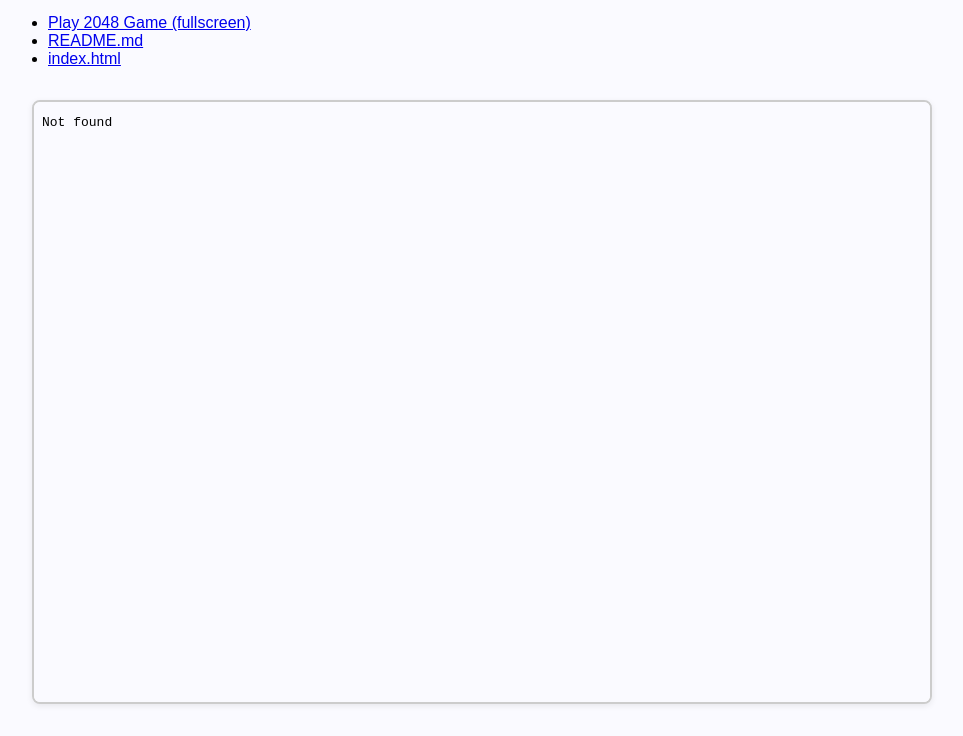
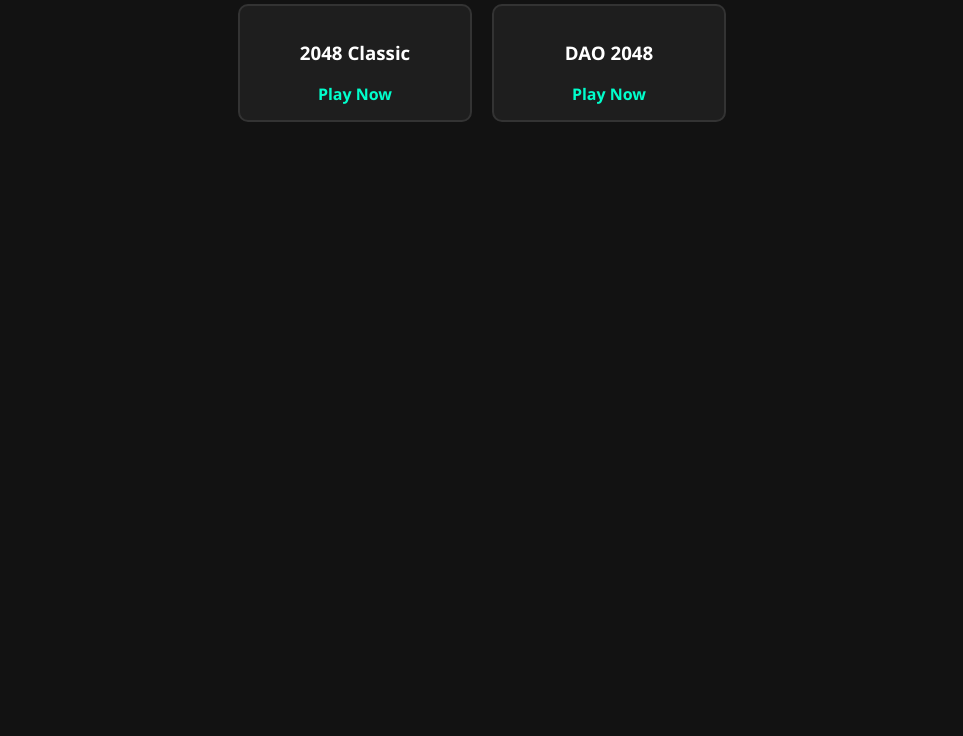
Before and after one commit to nicoesau13/cubicalcube.github.io, a plain HTML site: page index.html in a window 1280 px wide. Shown: the part 126-862 px from the top of the page, without its empty margins (158-1121 px from the left). After the commit the page ends 800 px from the top, so only its background shows below. Drawn offline with Linux system fonts and the light colour scheme.

Commit message:
Revamp index.html for Gaming Hub layout and style
Updated the layout and style of the gaming hub page, including new meta tags and a dynamic game grid.

```diff
--- a/index.html
+++ b/index.html
@@ -1,60 +1,70 @@
 <!DOCTYPE html>
 <html lang="en">
 <head>
-  <meta charset="UTF-8">
-  <title>Welcome to nicoesau13's GitHub Pages</title>
+  <meta charset="UTF-8" />
+  <meta name="viewport" content="width=device-width, initial-scale=1.0"/>
+  <title>Gaming Hub</title>
   <style>
-    html, body {
-      margin: 0;
-      padding: 0;
-      height: 100%;
-      font-family: sans-serif;
-      background: #fafaff;
-    }
-    .container {
-      max-width: 900px;
-      margin: 0 auto;
-      padding: 2rem 1rem;
+    body {
+      background-color: #121212;
+      color: #fff;
+      font-family: 'Segoe UI', sans-serif;
+      text-align: center;
+      padding: 20px;
     }
     h1 {
-      font-size: 2rem;
-      margin-bottom: 0.5em;
+      font-size: 2.5em;
+      margin-bottom: 20px;
     }
-    ul {
-      margin-bottom: 2em;
-      padding-left: 1em;
+    .game-grid {
+      display: flex;
+      flex-wrap: wrap;
+      justify-content: center;
+      gap: 20px;
     }
-    .scroll-frame {
-      border: 2px solid #ccc;
-      border-radius: 8px;
-      box-shadow: 0 2px 6px rgba(0,0,0,0.08);
-      max-height: 600px;
-      overflow: auto;
-      padding: 0;
-      background: #fff;
+    .game-card {
+      background: #1e1e1e;
+      border: 2px solid #333;
+      border-radius: 10px;
+      padding: 15px;
+      width: 200px;
+      transition: transform 0.2s;
     }
-    .scroll-frame iframe {
-      width: 100%;
-      height: 600px;
-      border: none;
-      background: #fafaff;
-      display: block;
+    .game-card:hover {
+      transform: scale(1.05);
+      border-color: #00ffcc;
+    }
+    .game-card a {
+      color: #00ffcc;
+      text-decoration: none;
+      font-weight: bold;
     }
   </style>
 </head>
 <body>
-  <div class="container">
-    <h1>Welcome to nicoesau13's GitHub Pages</h1>
-    <p>This site contains various fun files and projects. Try the classic <strong>2048 game</strong> below, or explore other files:</p>
-    <ul>
-      <li><a href="2048.html">Play 2048 Game (fullscreen)</a></li>
-      <!-- Add more files below as needed -->
-      <li><a href="README.md">README.md</a></li>
-      <li><a href="index.html">index.html</a></li>
-    </ul>
-    <div class="scroll-frame">
-      <iframe src="2048.html" title="2048 Game"></iframe>
-    </div>
-  </div>
+  <h1>🎮 Welcome to the Gaming Hub</h1>
+  <div class="game-grid" id="gameGrid"></div>
+
+  <script>
+    const folders = [
+      { name: "2048 Classic", path: "2048 game/" },
+      { name: "DAO 2048", path: "dao-2048-main/" }
+      // Add more folders here as needed
+    ];
+
+    // Shuffle folders
+    const shuffled = folders.sort(() => Math.random() - 0.5);
+
+    const grid = document.getElementById("gameGrid");
+    shuffled.forEach(folder => {
+      const card = document.createElement("div");
+      card.className = "game-card";
+      card.innerHTML = `
+        <h3>${folder.name}</h3>
+        <a href="${folder.path}index.html" target="_blank">Play Now</a>
+      `;
+      grid.appendChild(card);
+    });
+  </script>
 </body>
 </html>
```
